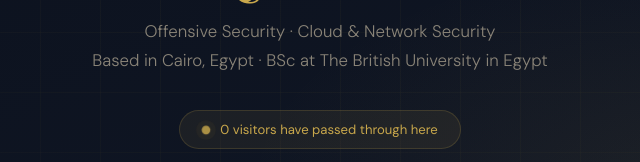
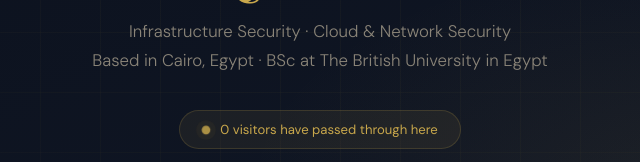
Before and after one commit to Ninazu00/aca-cloud-resume, a plain HTML site: page frontend/index.html in a window 1280 px wide. Shown: the part 448-610 px from the top of the page, 320-960 px from the left. Drawn offline with nearby package versions, Linux system fonts and the light colour scheme; no server answers; a web font is replaced by a local one.

Commit message:
Update index.html

```diff
--- a/frontend/index.html
+++ b/frontend/index.html
@@ -29,7 +29,7 @@
   <div class="hero-content">
     <div class="hero-eyebrow">Welcome to my portfolio</div>
     <h1 class="hero-name">Mohamed<br><span>Ayman</span></h1>
-    <p class="hero-tagline">Offensive Security · Cloud &amp; Network Security<br>Based in Cairo, Egypt · BSc at The British University in Egypt</p>
+    <p class="hero-tagline">Infrastructure Security · Cloud &amp; Network Security<br>Based in Cairo, Egypt · BSc at The British University in Egypt</p>
     <div class="visitor-badge">
       <span class="pulse"></span>
       <span><a id="visitor-count">0</a> visitors have passed through here</span>
```
